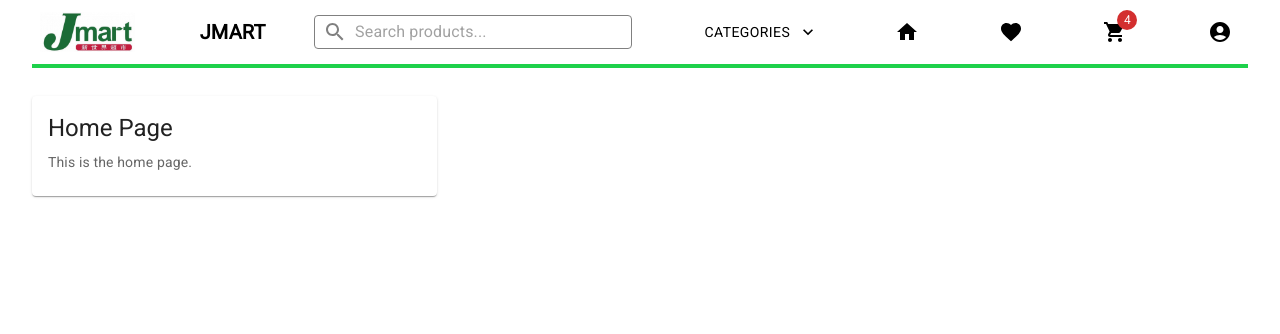
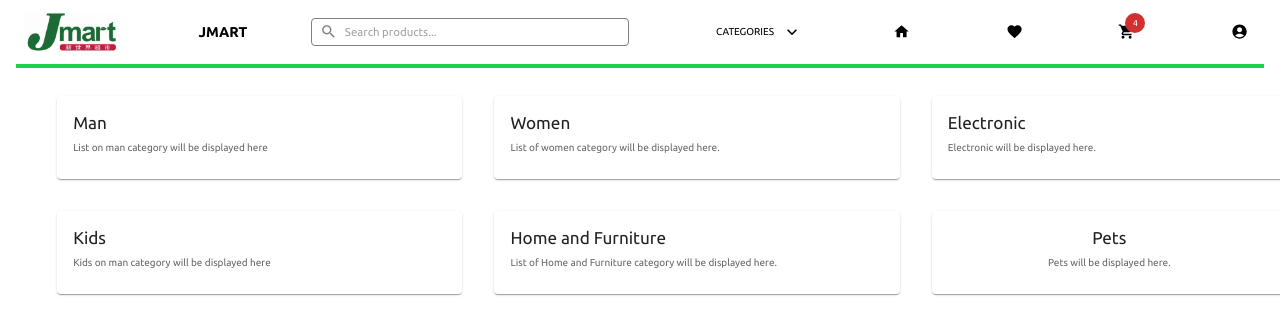
Before and after one commit to Yonas05/all-mall, a React (Create React App) app: page / in a window 1280 px wide. Shown: the top 334 px of the page. Built offline with nearby package versions, Linux system fonts and the light colour scheme.

Commit message:
updated version 1

```diff
--- a/public/index.html
+++ b/public/index.html
@@ -14,6 +14,8 @@
       manifest.json provides metadata used when your web app is installed on a
       user's mobile device or desktop. See https://developers.google.com/web/fundamentals/web-app-manifest/
     -->
+    <link href="https://fonts.googleapis.com/css2?family=Ubuntu:wght@400;700&display=swap" rel="stylesheet">
+
     <link rel="manifest" href="%PUBLIC_URL%/manifest.json" />
     <!--
       Notice the use of %PUBLIC_URL% in the tags above.
--- a/src/components/Home.js
+++ b/src/components/Home.js
@@ -1,24 +1,117 @@
 import React from "react";
-import { Card, CardContent, Grid, ThemeProvider, Typography, createTheme } from "@mui/material";
+import {
+    Card, CardContent, Grid, ThemeProvider, Typography, createTheme
+} from "@mui/material";
 
-const theme = createTheme(); // Define a theme
+// Create a theme with Ubuntu font
+const theme = createTheme({
+    typography: {
+        fontFamily: "'Ubuntu', sans-serif",
+        fontSize: 10
+    },
+});
 
 function Home() {
     return (
         <ThemeProvider theme={theme}>
-            <Grid container spacing={4} sx={{ margin: 0, padding: 0 }}>
-                {/* Wrap Card inside a Grid item */}
+            {/* First Grid container */}
+            <Grid
+                container
+                spacing={4}
+                justifyContent="center" // Horizontally center the grid items
+                alignItems="center" // Vertically center the grid items
+                sx={{ margin: 0, padding: 0 }}
+            >
                 <Grid item xs={12} sm={8} md={6} lg={4}>
                     <Card sx={{ width: '100%' }}>
                         <CardContent>
                             <Typography gutterBottom variant="h5" component="div">
-                                Home Page
+                                Man
                             </Typography>
                             <Typography variant="body2" color="text.secondary">
-                                This is the home page.
+                                List on man category will be displayed here
                             </Typography>
                         </CardContent>
                     </Card>
+                </Grid>
+                <Grid item xs={12} sm={8} md={6} lg={4}>
+                    <Card sx={{ width: '100%' }}>
+                        <CardContent>
+                            <Typography gutterBottom variant="h5" component="div">
+                                Women
+                            </Typography>
+                            <Typography variant="body2" color="text.secondary">
+                                List of women category will be displayed here.
+                            </Typography>
+                        </CardContent>
+                    </Card>
+                </Grid>
+                <Grid item xs={12} sm={8} md={6} lg={3.54}>
+                    <Card sx={{ width: '100%' }}>
+                        <CardContent>
+                            <Typography gutterBottom variant="h5" component="div">
+                                Electronic
+                            </Typography>
+                            <Typography variant="body2" color="text.secondary">
+                                Electronic will be displayed here.
+                            </Typography>
+                        </CardContent>
+                    </Card>
+                </Grid>
+            </Grid>
+
+            {/* Second Grid container */}
+            <Grid
+                container
+                spacing={4}
+                justifyContent="center" // Horizontally center the grid items
+                alignItems="center" // Vertically center the grid items
+                sx={{ margin: 0, padding: 0 }}
+            >
+                <Grid item xs={12} sm={8} md={6} lg={4}>
+                    <Card sx={{ width: '100%' }}>
+                        <CardContent>
+                            <Typography gutterBottom variant="h5" component="div">
+                                Kids
+                            </Typography>
+                            <Typography variant="body2" color="text.secondary">
+                                Kids on man category will be displayed here
+                            </Typography>
+                        </CardContent>
+                    </Card>
+                </Grid>
+                <Grid item xs={12} sm={8} md={6} lg={4}>
+                    <Card sx={{ width: '100%' }}>
+                        <CardContent>
+                            <Typography gutterBottom variant="h5" component="div">
+                                Home and Furniture
+                            </Typography>
+                            <Typography variant="body2" color="text.secondary">
+                                List of Home and Furniture category will be displayed here.
+                            </Typography>
+                        </CardContent>
+                    </Card>
+                </Grid>
+                <Grid item xs={12} sm={8} md={6} lg={3.54}>
+                    <Card sx={{ width: '100%' }}>
+                        <CardContent
+                            sx={{
+                                display: 'flex',
+                                flexDirection: 'column',
+                                justifyContent: 'center', // Vertically center the content
+                                alignItems: 'center', // Horizontally center the content
+                                textAlign: 'center' // Ensure the text is centered horizontally
+                            }}
+                        >
+                            <Typography gutterBottom variant="h5" component="div">
+                                Pets
+                            </Typography>
+                            <Typography variant="body2" color="text.secondary">
+                                Pets will be displayed here.
+                            </Typography>
+                        </CardContent>
+                    </Card>
+
                 </Grid>
             </Grid>
         </ThemeProvider>
--- a/src/components/NavBar.js
+++ b/src/components/NavBar.js
@@ -1,5 +1,5 @@
 import React, { useState } from 'react';
-import { AppBar, Toolbar, Typography, Menu, MenuItem, InputBase, Button, Box, Badge, IconButton } from '@mui/material';
+import { AppBar, Toolbar, Typography,createTheme, Menu, MenuItem, InputBase, Button, Box, Badge, IconButton, ThemeProvider } from '@mui/material';
 import { Search, ExpandMore, Home, Favorite, ShoppingCart, AccountCircle } from '@mui/icons-material';
 
 // Import your logo image
@@ -35,9 +35,13 @@ const Navbar = () => {
     setSelectedCategory(category);
     handleCategoryMenuClose();
   };
-
+const theme = createTheme({
+    typography: {
+        fontFamily: "'Ubuntu', sans-serif",
+        fontSize:10
+    },})
   return (
-    <AppBar
+    <ThemeProvider theme={theme}
       position="sticky"
       sx={{
         backgroundColor: 'transparent',
@@ -156,7 +160,7 @@ const Navbar = () => {
           borderBottom: '4px solid #1ed14b',
         }}
       />
-    </AppBar>
+    </ThemeProvider>
   );
 };
 
```
